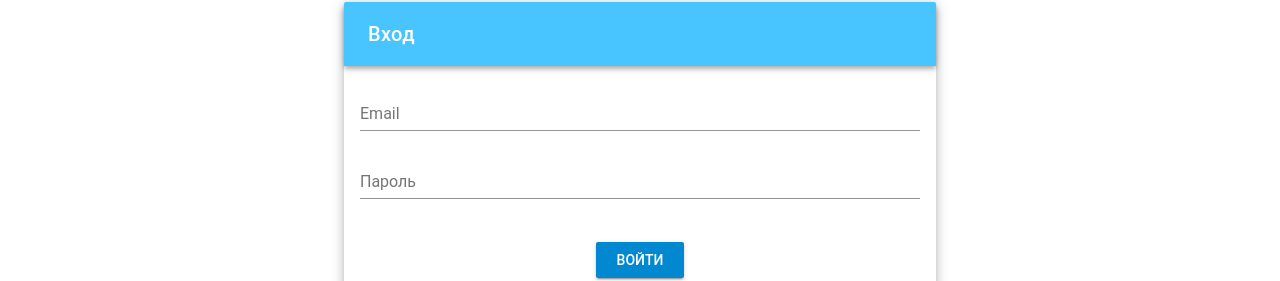
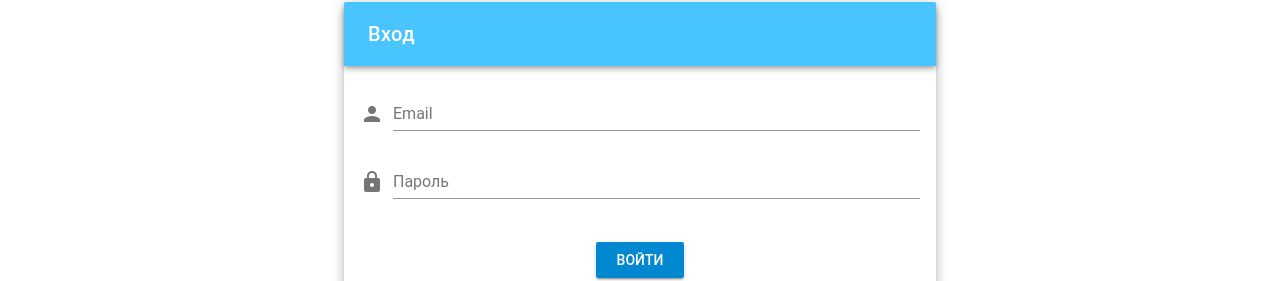
Before and after one commit to StanislavMyakishev/Podokonnik, a Vue app in the folder frontend/: page /login in a window 1280 px wide. Shown: the part 158-439 px from the top of the page. Built offline with nearby package versions, Linux system fonts and the light colour scheme; the HTML template or start-up script is replaced by a standard one.

Commit message:
minor fixed

```diff
--- a/frontend/src/components/auth/Login.vue
+++ b/frontend/src/components/auth/Login.vue
@@ -15,20 +15,24 @@
                         </v-toolbar>
                         <v-card-text>
                             <v-form
+                                    v-model="valid"
                                     ref="form"
-                                    v-model="valid"
-                                    :lazy-validation="true">
+                                    :lazy-validation="lazy">
                                 <v-text-field
+                                        prepend-icon="person"
+                                        name="email"
+                                        label="Email"
+                                        type="email"
                                         v-model="email"
                                         :rules="emailRules"
-                                        label="Email"
-                                        required
                                 ></v-text-field>
                                 <v-text-field
+                                        prepend-icon="lock"
+                                        name="password"
+                                        label="Пароль"
+                                        type="password"
                                         v-model="password"
                                         :rules="passwordRules"
-                                        label="Пароль"
-                                        required
                                 ></v-text-field>
                             </v-form>
                         </v-card-text>
@@ -76,7 +80,7 @@
                             <v-form
                                     v-model="valid"
                                     ref="form"
-                                    :lazy-validation="true">
+                                    :lazy-validation="lazy">
                                 <v-text-field
                                         prepend-icon="person"
                                         name="email"
@@ -118,10 +122,11 @@
     export default {
         data() {
             return {
+                email: '',
+                password: '',
                 register: '/registration',
                 showResetWindow: false,
-                email: '',
-                password: '',
+                lazy: true,
                 valid: true,
                 emailRules: [
                     v => !!v || 'Введите Ваш e-mail',
--- a/frontend/src/components/auth/Registration.vue
+++ b/frontend/src/components/auth/Registration.vue
@@ -54,8 +54,8 @@
                         </v-card-text>
                         <v-card-actions class="justify-center">
                             <v-btn
+                                    @click="createUser"
                                     color="secondary"
-                                    @click="createUser"
                                     :disabled="!valid"
                             >Создать аккаунт
                             </v-btn>
@@ -103,6 +103,7 @@
                 email: '',
                 password: '',
                 confirmPassword: '',
+                lazy: true,
                 valid: true,
                 checkbox: false,
                 showConfirmPassword: false,
```
